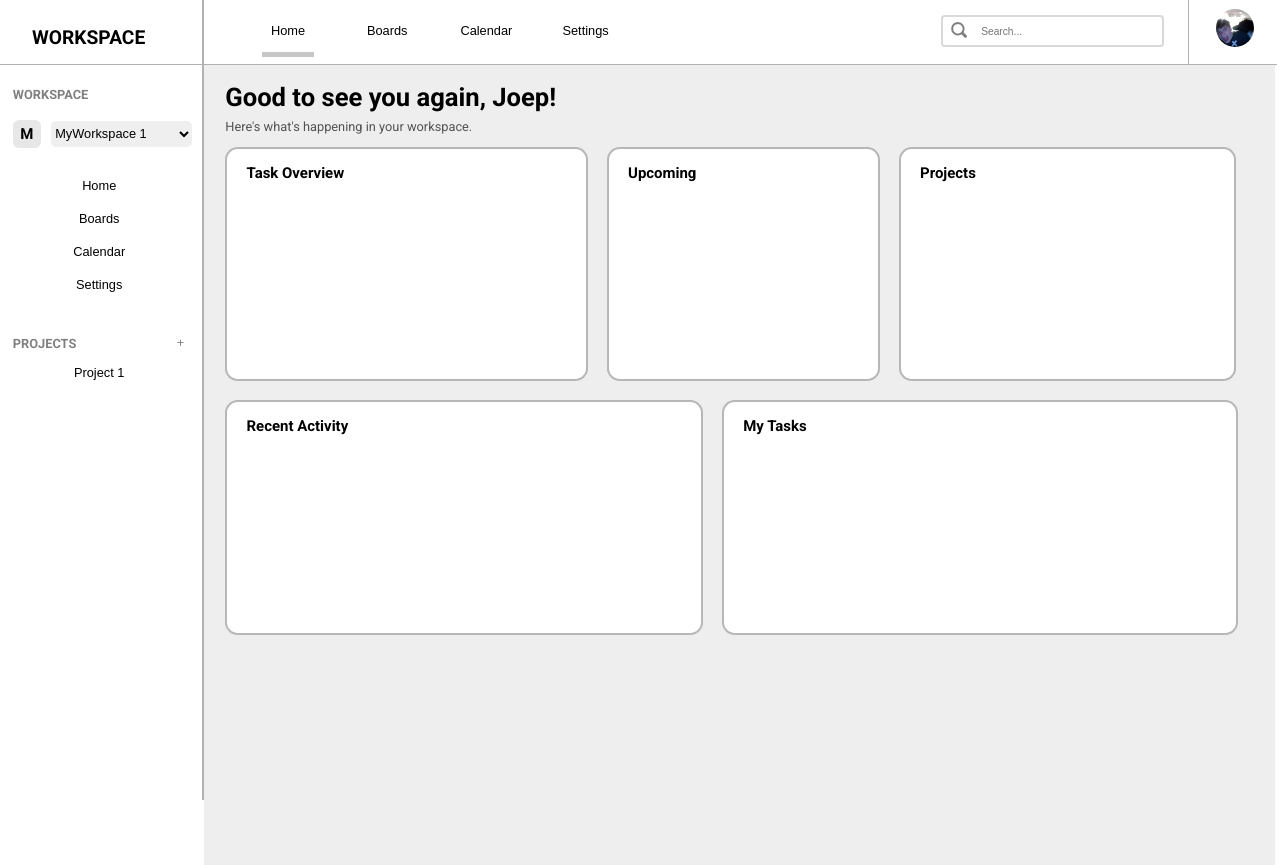
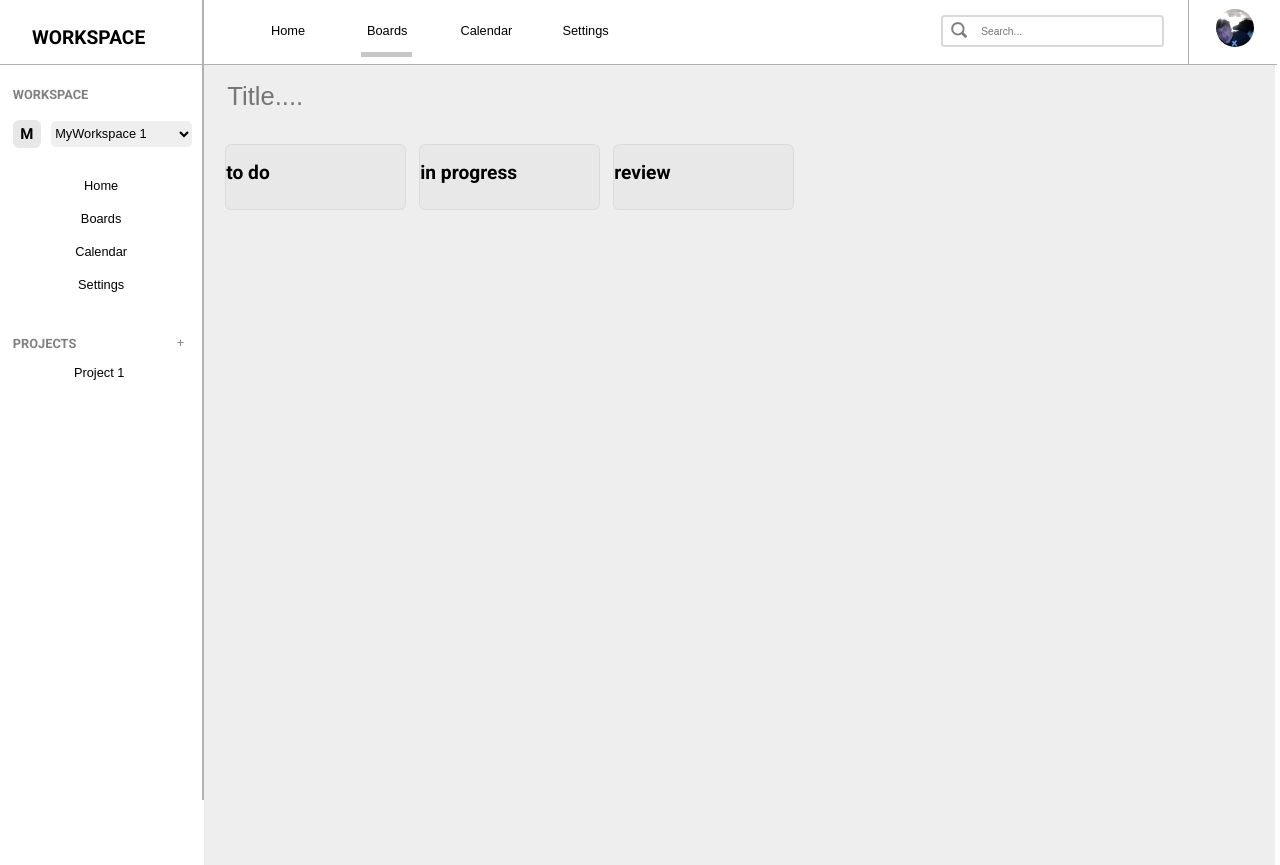
Before and after one commit to JoepMaas/Planning-Website, a plain HTML site: page PlanningWebsite/Scripts/index.Html in a window 1280 px wide. Drawn offline with Linux system fonts and the light colour scheme.

Commit message:
Can now switch tabs with a and d.

```diff
--- a/PlanningWebsite/Scripts/index.Html
+++ b/PlanningWebsite/Scripts/index.Html
@@ -5,6 +5,7 @@
     <meta charset="UTF-8">
     <meta name="viewport" content="width=device-width, initial-scale=1.0">
     <link rel="stylesheet" href="style.css">
+    <link rel="stylesheet" href="styleBoard.css">
     <link rel="preconnect" href="https://fonts.googleapis.com">
     <link rel="preconnect" href="https://fonts.gstatic.com" crossorigin>
     <link href="https://fonts.googleapis.com/css2?family=Roboto:ital,wght@0,100..900;1,100..900&display=swap"
@@ -18,7 +19,7 @@
     <img src="../Images/search-icon-png-1.png" alt="SearchIcon" id="SearchIcon">
 
     <div class="OpenSpace">
-        <div style="margin: 0;">
+        <div id="HomeTab">
             <h1 id="WelcomeTitle">Good to see you again, Joep!</h1>
             <p style="margin-top: .5vw; color: rgb(84, 83, 83);">Here's what's happening in your workspace.</p>
 
@@ -40,14 +41,33 @@
                 </div>
             </div>
         </div>
+
+        <div id="BoardsTab">
+            <input id="TitleBoard" type="text" placeholder="Title....">
+
+            <div class="BoardsContainer">
+
+                <div id="board">
+                    <h2>to do</h2>
+                </div>
+
+                <div id="board">
+                    <h2>in progress</h2>
+                </div>
+
+                <div id="board">
+                    <h2>review</h2>
+                </div>
+            </div>
+        </div>
     </div>
 
 
     <div class="TopBar">
-        <button id="HomeTop">Home</button>
-        <button id="BoardsTop">Boards</button>
-        <button id="CalendarTop">Calendar</button>
-        <button id="SettingsTop">Settings</button>
+        <button onclick="UpdateSelected(0)" id="HomeTop">Home</button>
+        <button onclick="UpdateSelected(1)" id="BoardsTop">Boards</button>
+        <button onclick="UpdateSelected(2)" id="CalendarTop">Calendar</button>
+        <button onclick="UpdateSelected(3)" id="SettingsTop">Settings</button>
 
         <div class="Underline"></div>
         <input type="text" class="SearchBar" placeholder="Search...">
@@ -68,16 +88,16 @@
                 <option value="Add">New Workspace</option>
             </select>
             <div>
-                <button onclick="UpdateSelected('Home')" id="Home">Home</button>
+                <button onclick="UpdateSelected(0)" id="Home">Home</button>
             </div>
             <div>
-                <button onclick="UpdateSelected('Boards')" id="Boards">Boards</button>
+                <button onclick="UpdateSelected(1)" id="Boards">Boards</button>
             </div>
             <div>
-                <button onclick="UpdateSelected('Calendar')" id="Calendar">Calendar</button>
+                <button onclick="UpdateSelected(2)" id="Calendar">Calendar</button>
             </div>
             <div>
-                <button onclick="UpdateSelected('Settings')" id="Settings">Settings</button>
+                <button onclick="UpdateSelected(3)" id="Settings">Settings</button>
             </div>
         </div>
         <div class="Projects">
--- a/PlanningWebsite/Scripts/mainHandeler.js
+++ b/PlanningWebsite/Scripts/mainHandeler.js
@@ -1,14 +1,23 @@
 document.addEventListener("DOMContentLoaded", (event) => {
-    UpdateSelected('Home');
+    UpdateSelected(1);
 });
 
 const welcomeText = document.getElementById("WelcomeTitle");
+const HomeTab = document.getElementById("HomeTab");
+const BoardsTab = document.getElementById("BoardsTab");
 
+let chosenTab = 1;
 let user = "Joep";
 let underlinePos = ["2.5", "10.2", "18.1", "25.7"];
 
+const tabs = [
+    HomeTab,
+    BoardsTab
+]
 
 welcomeText.innerText = "Good to see you again, " + user + "!";
+
+// Topbar update/navigation
 
 function UpdateSelected (selected) {
     for (i = 1; i < document.getElementsByClassName("Underline").length; i++) {
@@ -21,17 +30,50 @@ function UpdateSelected (selected) {
     underline.style.visibility = "Hidden";
     copy.style.visibility = "Visible";
 
-    if (selected == "Home") {
+    if (selected == 0) {
         copy.style.marginLeft = underlinePos[0] + "vw";
     }
-    else if (selected == "Boards") {
+    else if (selected == 1) {
         copy.style.marginLeft = underlinePos[1] + "vw";
     }
-    else if (selected == "Calender") {
+    else if (selected == 2) {
         copy.style.marginLeft = underlinePos[2] + "vw";
     }
-    else if (selected == "Settings") {
+    else if (selected == 3) {
         copy.style.marginLeft = underlinePos[3] + "vw";
     }
 
+    UpdateSpace(selected);
 }
+
+function UpdateSpace (RoomN) {
+    for (i = 0; i < tabs.length; i++) {
+        tabs[i].style.display = RoomN == i ? "block" : "none";
+    }
+}
+
+//Input Checker/keybinds
+
+document.addEventListener('keydown', function(event) {
+    if (event.target.matches('input, textarea') ||event.target.isContentEditable)
+    {
+        return;
+    }
+
+    if (event.key == "d") {
+        chosenTab++;
+        if (chosenTab > 3)
+        {
+            chosenTab = 0;
+        }
+    }
+    else if (event.key == "a") {
+        chosenTab--;
+        if (chosenTab < 0)
+        {
+            chosenTab = 3;
+        }
+    }
+
+    UpdateSelected(chosenTab);
+})
--- a/PlanningWebsite/Scripts/style.css
+++ b/PlanningWebsite/Scripts/style.css
@@ -69,7 +69,7 @@ body {
 #Home {
   margin: 1vw;
   margin-left: 0vw;
-  width: 15.5vw;
+  width: 15.8vw;
   height: 2vw;
   font-size: 1vw;
   border-color: transparent;
@@ -84,7 +84,7 @@ body {
   margin: 1vw;
   margin-left: 0vw;
   margin-top: -.5vw;
-  width: 15.5vw;
+  width: 15.8vw;
   height: 2vw;
   font-size: 1vw;
   border-color: transparent;
@@ -99,7 +99,7 @@ body {
   margin: 1vw;
   margin-left: 0vw;
   margin-top: -.5vw;
-  width: 15.5vw;
+  width: 15.8vw;
   height: 2vw;
   font-size: 1vw;
   border-color: transparent;
@@ -114,7 +114,7 @@ body {
   margin: 1vw;
   margin-left: 0vw;
   margin-top: -.5vw;
-  width: 15.5vw;
+  width: 15.8vw;
   height: 2vw;
   font-size: 1vw;
   border-color: transparent;
@@ -214,6 +214,10 @@ body {
   margin-left: 18vw;
 }
 
+#BoardsTab {
+  display: none;
+}
+
 #HomeTop {
   width: 5vw;
   height: 2vw;
@@ -279,6 +283,7 @@ body {
 }
 
 .OpenSpace {
+  margin: 0;
   position: absolute;
   z-index: 4;
   margin-top: 3.1vw;
--- /dev/null
+++ b/PlanningWebsite/Scripts/styleBoard.css
@@ -0,0 +1,22 @@
+.BoardsContainer {
+    margin-top: 2.5vw;
+    display: flex;
+    gap: 1vw;
+}
+
+#TitleBoard {
+  border: hidden;
+  font-size: 2vw;
+  margin-top: 1.25vw;
+  background-color: rgba(0, 0, 0, 0);
+  font-weight: 500;
+}
+
+#board {
+    height: 5vw;
+    width: 14vw;
+    background-color: rgba(0, 0, 0, 0.023);
+
+    border: .15vw solid rgba(0, 0, 0, 0.055);
+    border-radius: .5vw;
+}
```
Also changed, not shown: PlanningWebsite/Images/PFPTEST.jpg (added).
